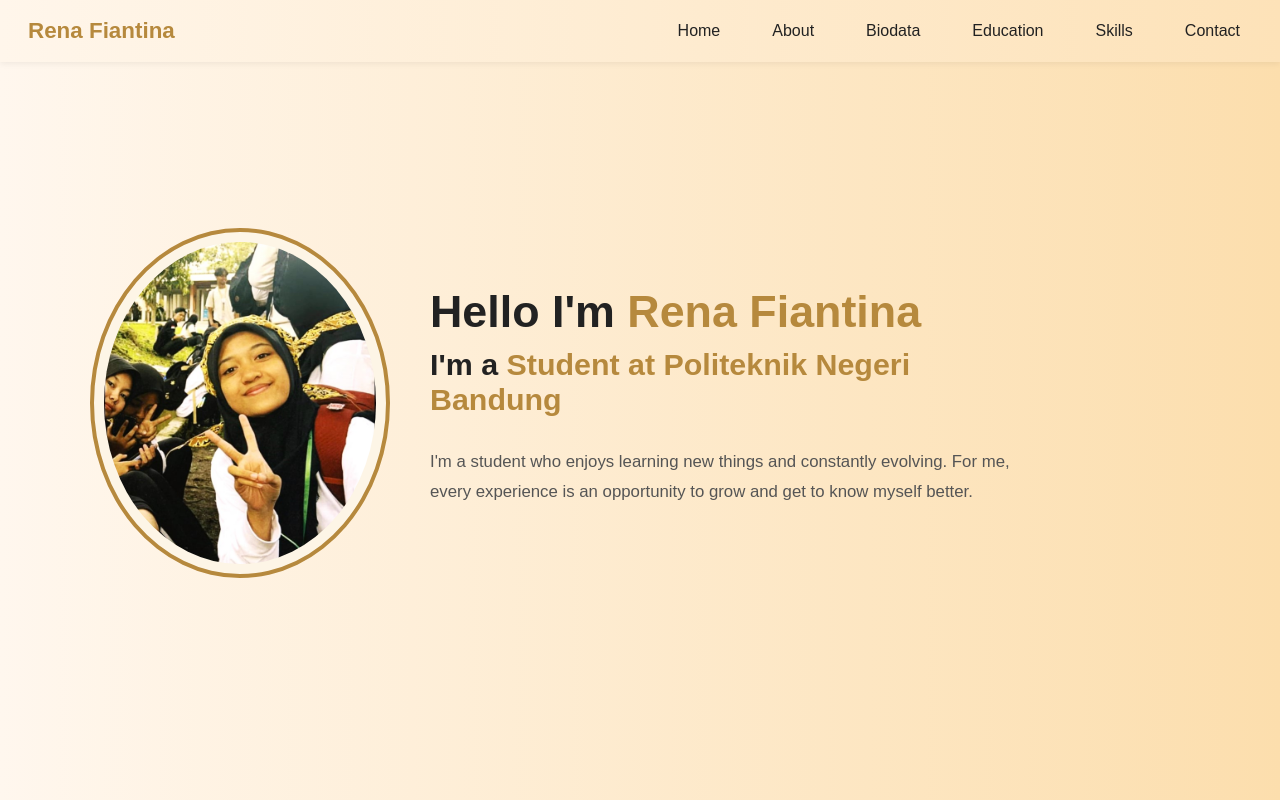
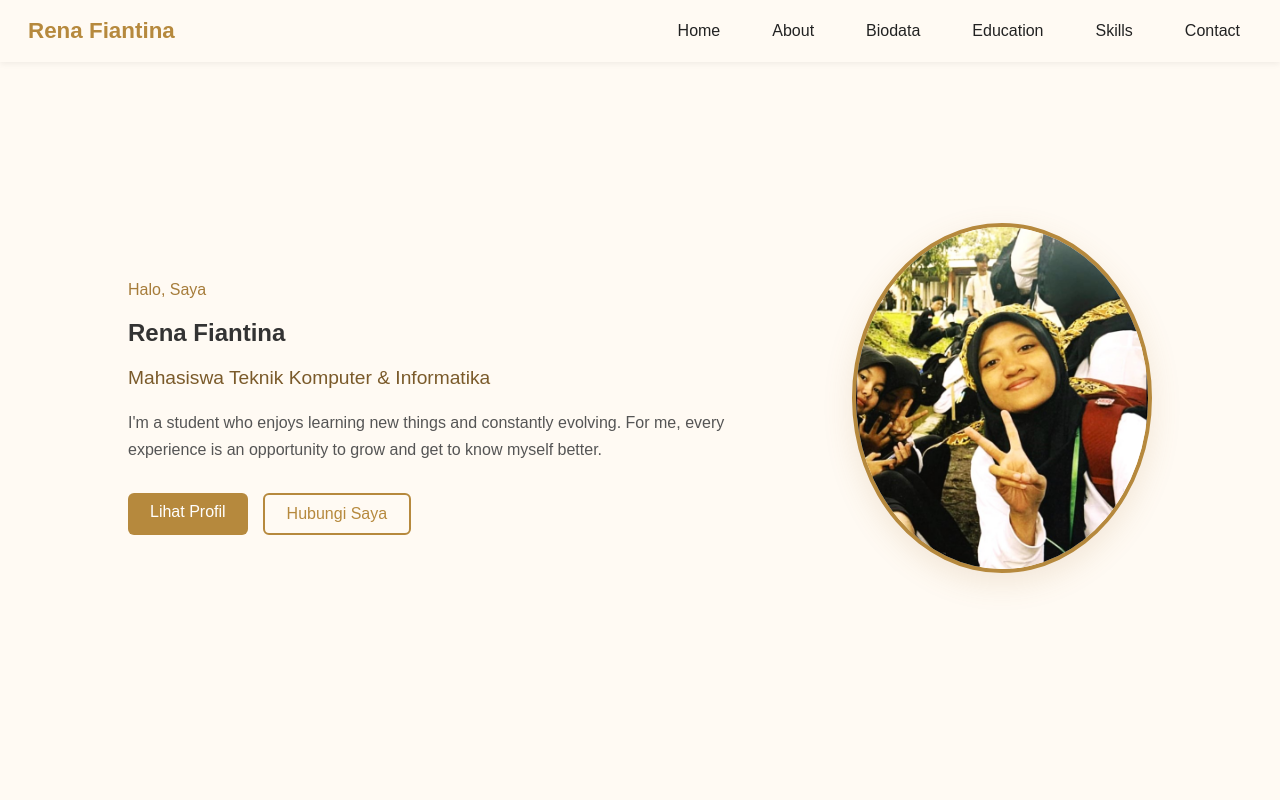
Before and after one commit to renafiantina22/Portofolio-rena, a plain HTML site: page index.html in a window 1280 px wide. Shown: the top 800 px of the page. Drawn offline with nearby package versions, Linux system fonts and the light colour scheme.

Commit message:
layout beranda

```diff
--- a/css/style.css
+++ b/css/style.css
@@ -9,7 +9,7 @@ header.navbar {
   top: 0;
   left: 0;
   width: 100%;
-  background: linear-gradient(to right, #fff6eb, #fde2b8);
+  background: #fffaf3;
   display: flex;
   justify-content: space-between;
   align-items: center;
@@ -55,33 +55,69 @@ header.navbar {
   margin: 0 auto;
   padding: 20px;
 }
-
+  /*home*/
 .home {
+  min-height: 100vh;
   display: flex;
   align-items: center;
-  gap: 36px;
-  min-height: 90vh;
-  padding-top: 90px;
-  padding-left: 90px;
-  padding-right: 40px;
-  box-sizing: border-box;
+  justify-content: center;
+  padding: 120px 10%;
+  background: #fffaf3;
 }
-.home-container { display: flex; align-items: center; gap: 40px; width: 100%; }
+
+.home-container {
+  display: flex;
+  align-items: center;
+  gap: 60px;
+  width: 100%;
+  justify-content: space-between;}
+
 .home-img img {
   width: 300px;
   height: 350px;
   object-fit: cover;
   border-radius: 50%;
   border: 4px solid #b6893d;
-  padding: 10px;
+  box-shadow: 0 10px 30px rgba(166,124,58,0.15);
   background: #fdf5e6;
 }
-.home-text { max-width: 600px; }
-.home-text h1 { font-size: 2.8rem; margin: 0; color: #222; }
-.home-text h1 span { color: #b6893d; }
-.home-text h3 { margin-top: 10px; font-size: 1.9rem; color: #222; }
-.home-text h3 span { color: #b6893d; }
-.home-text p { margin-top: 15px; line-height: 1.8; color: #555; font-size: 1.05rem; }
+
+.home-text {
+  max-width: 600px;
+}
+
+.home-text .intro {
+  color: #a67c3a;
+  font-weight: 500;
+  margin-bottom: 10px;
+}
+
+.home-text h1 {
+  font-size: 3.2 rem;
+  font-weight: 700;
+  margin: 0
+  Color 2f2f2f;
+}
+
+.home-text h2 {
+  font-size: 1.2rem;
+  margin-top: 10px;
+  color: #7a5a2a;
+  font-weight: 500;
+}
+
+.home-text h3 {
+  font-size: 1.2rem;
+  font-weight: 500;
+  color: #7a5a2a;
+  letter-spacing: 0.5px;
+}
+
+.home-text .description {
+  margin-top: 20px;
+  line-height: 1.7;
+  color: #555;
+}
 
 /* Sections */
 .section { padding: 70px 0px 0px 0px; box-sizing: border-box; max-width: 1100px; margin: 0 auto;
@@ -236,3 +272,36 @@ header.navbar {
   .home-text h1 { font-size: 1.6rem; }
   .home-text p { font-size: 0.95rem; line-height: 1.5; }
 }
+
+.hero-buttons {
+  margin-top: 30px;
+  display: flex;
+  gap: 15px;
+}
+
+.btn-primary {
+  background: #b6893d;
+  color: white;
+  padding: 10px 22px;
+  border-radius: 6px;
+  text-decoration: none;
+  transition: 0.3s ease;
+}
+
+.btn-primary:hover {
+  background: #9a6f2f;
+}
+
+.btn-outline {
+  border: 2px solid #b6893d;
+  color: #b6893d;
+  padding: 10px 22px;
+  border-radius: 6px;
+  text-decoration: none;
+  transition: 0.3s ease;
+}
+
+.btn-outline:hover {
+  background: #b6893d;
+  color: white;
+}
--- a/index.html
+++ b/index.html
@@ -23,17 +23,29 @@
 
 
   <section id="home" class="home">
-    <div class="home-container">
-      <div class="home-img">
-        <img src="assets/images/rena.jpg" alt="Foto rena" />
-      </div>
-      <div class="home-text">
-        <h1>Hello I'm <span>Rena Fiantina</span></h1>
-        <h3>I'm a <span>Student at Politeknik Negeri Bandung</span></h3>
-        <p>I'm a student who enjoys learning new things and constantly evolving. For me, every experience is an opportunity to grow and get to know myself better. </p>
+  <div class="home-container">
+
+    <div class="home-text">
+      <p class="intro">Halo, Saya</p>
+      <h1>Rena Fiantina</h1>
+      <h2>Mahasiswa Teknik Komputer & Informatika</h2>
+
+      <p class="description">
+        I'm a student who enjoys learning new things and constantly evolving. For me, every experience is an opportunity to grow and get to know myself better.
+      </p>
+
+      <div class="hero-buttons">
+        <a href="#about" class="btn-primary">Lihat Profil</a>
+        <a href="#contact" class="btn-outline">Hubungi Saya</a>
       </div>
     </div>
-  </section>
+
+    <div class="home-img">
+      <img src="assets/images/rena.jpg" alt="Rena">
+    </div>
+
+  </div>
+</section>
 
   <!-- ABOUT -->
   <section id="about" class="section">
```
